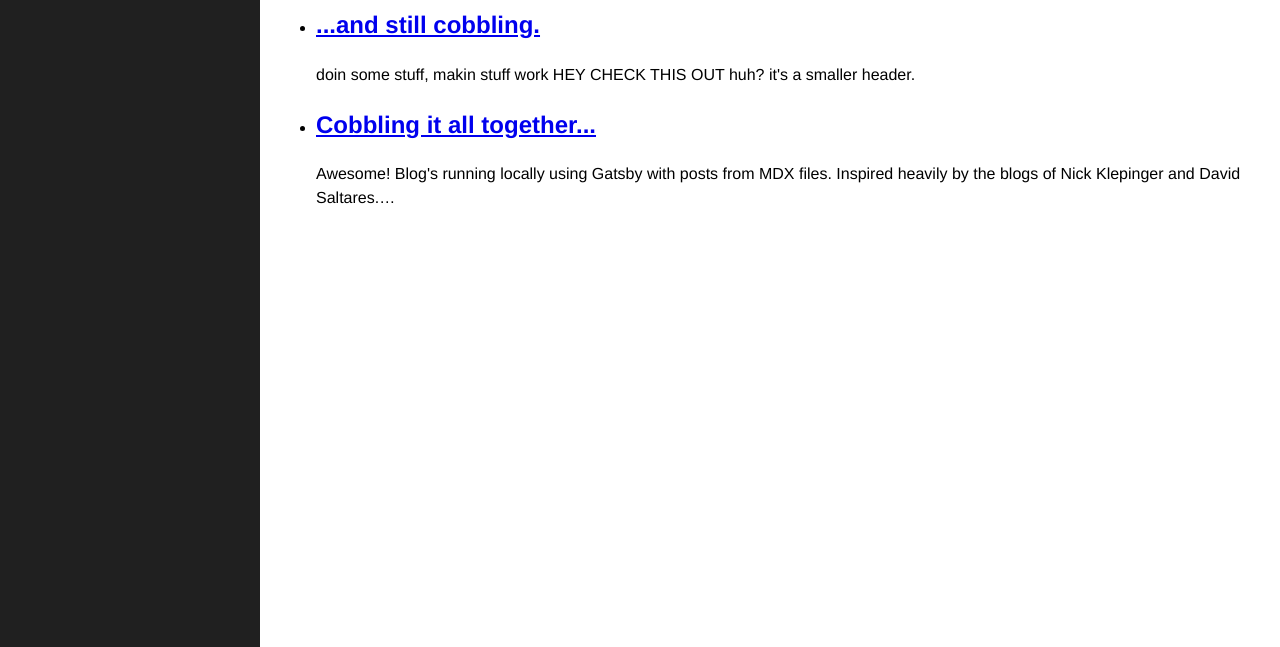
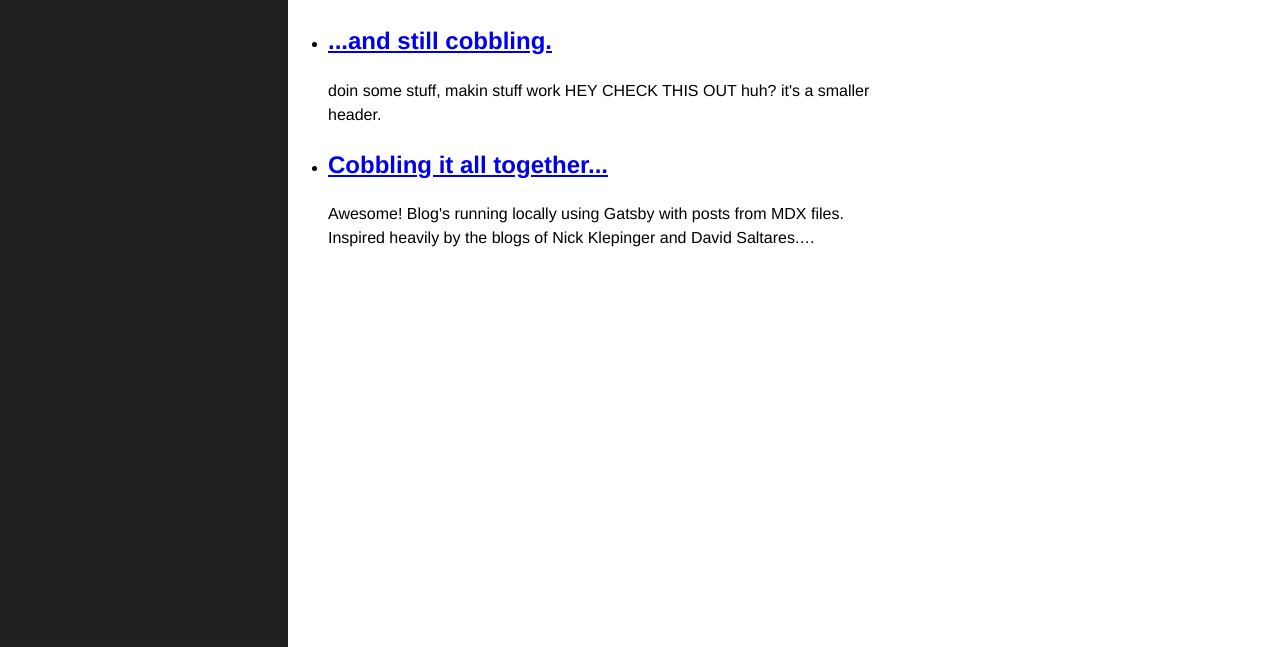
Before and after one commit to bazomatic/gatsby-blog-v1, a Gatsby site: page / in a window 1280 px wide. Shown: the part 153-800 px from the top of the page. Built offline with nearby package versions, Linux system fonts and the light colour scheme; Gatsby itself is replaced by a stand-in of ours.

Commit message:
basic formatting

```diff
--- a/src/components/layout.js
+++ b/src/components/layout.js
@@ -11,19 +11,20 @@ export default ({ children }) => (
 )
 
 const Container = styled.div`
-  display: flex;
   width: 100%;
   height: 100vh;
-  @media (max-width: 768px) {
-    flex-direction: column;
-  }
 `
 
 const Wrapper = styled.div`
-  flex: 2 100%;
-  overflow-y: scroll;
-  padding: 1rem;
-  @media (max-width: 768px) {
-    overflow-y: inherit;
+  padding-top: 2rem;
+  padding-bottom: 4rem;
+  max-width: 38rem;
+  @media (min-width: 64em) {
+    margin-left: 22rem;
+    margin-right: 4rem;
+  }
+  @media (min-width: 48em) {
+    margin-left: 18rem;
+    max-width: 38rem;
   }
 `
--- a/src/components/sidebar.js
+++ b/src/components/sidebar.js
@@ -13,11 +13,15 @@ export default () => (
 const Container = styled.div`
   background: #202020;
   color: rgba(255, 255, 255, 0.5);
-  text-align: left;
-  flex: 1 25%;
+  text-align: center;
   padding: 2rem 1rem;
-  @media (max-width: 768px) {
-    padding: 0.25rem 1rem;
+  @media (min-width: 48em) {
+    width: 18rem;
+    position: fixed;
+    top: 0;
+    left: 0;
+    bottom: 0;
+    text-align: left;
   }
 `
 
--- a/src/pages/index.js
+++ b/src/pages/index.js
@@ -4,9 +4,7 @@ import Layout from "../components/layout"
 import { graphql } from "gatsby"
 import { Link } from "gatsby"
 
-const Container = styled.div`
-  max-width: 1000px;
-`
+const Container = styled.div``
 
 export const postQuery = graphql`
   query postIndex {
```
